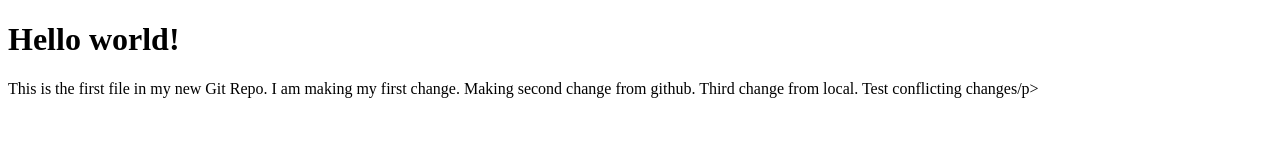
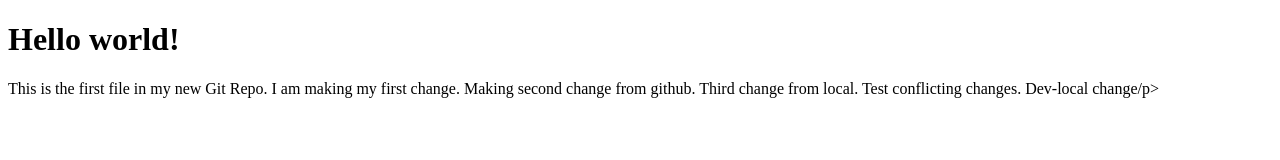
Before and after one commit to apa976/HelloAgain, a plain HTML site: page index.html in a window 1280 px wide. Drawn offline with Linux system fonts and the light colour scheme.

Commit message:
Update index.html

```diff
--- a/index.html
+++ b/index.html
@@ -6,7 +6,7 @@
 <body>
 
 <h1>Hello world!</h1>
-<p>This is the first file in my new Git Repo. I am making my first change. Making second change from github. Third change from local. Test conflicting changes/p>
+<p>This is the first file in my new Git Repo. I am making my first change. Making second change from github. Third change from local. Test conflicting changes. Dev-local change/p>
 
 </body>
 </html>
```
